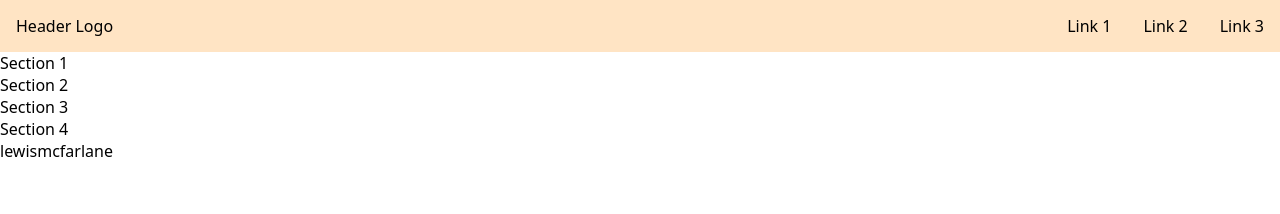
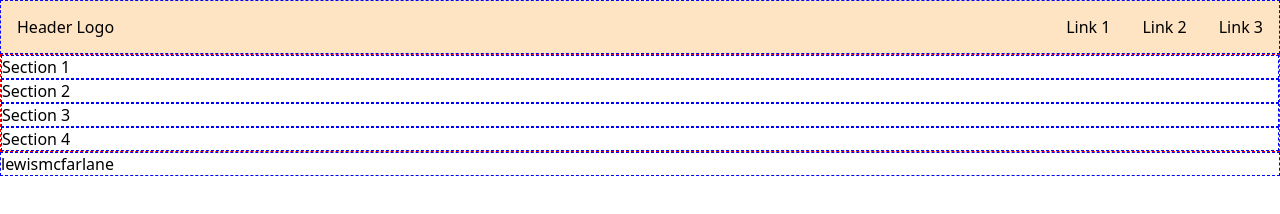
Before and after one commit to lewismcfarlane/landing-page, a plain HTML site: page index.html in a window 1280 px wide. Drawn offline with Linux system fonts and the light colour scheme.

Commit message:
feat: Flex sections in main and footer
Add borders to flexbox for debug

```diff
--- a/style.css
+++ b/style.css
@@ -6,6 +6,7 @@ body {
 }
 
 header {
+    border: 1px dashed blue;
     display: flex;
     justify-content: space-between;
     align-items: center;
@@ -42,4 +43,30 @@ a {
 main {
     display: flex;
     flex-direction: column;
+    border: 1px dashed red;
 }
+
+section-one {
+    border: 1px dashed blue;
+    display: flex;
+}
+
+section-two {
+    border: 1px dashed blue;
+    display: flex;
+}
+
+section-three {
+    border: 1px dashed blue;
+    display: flex;
+}
+
+section-four {
+    border: 1px dashed blue;
+    display: flex;
+}
+
+footer {
+    border: 1px dashed blue;
+    display: flex;
+}
```
